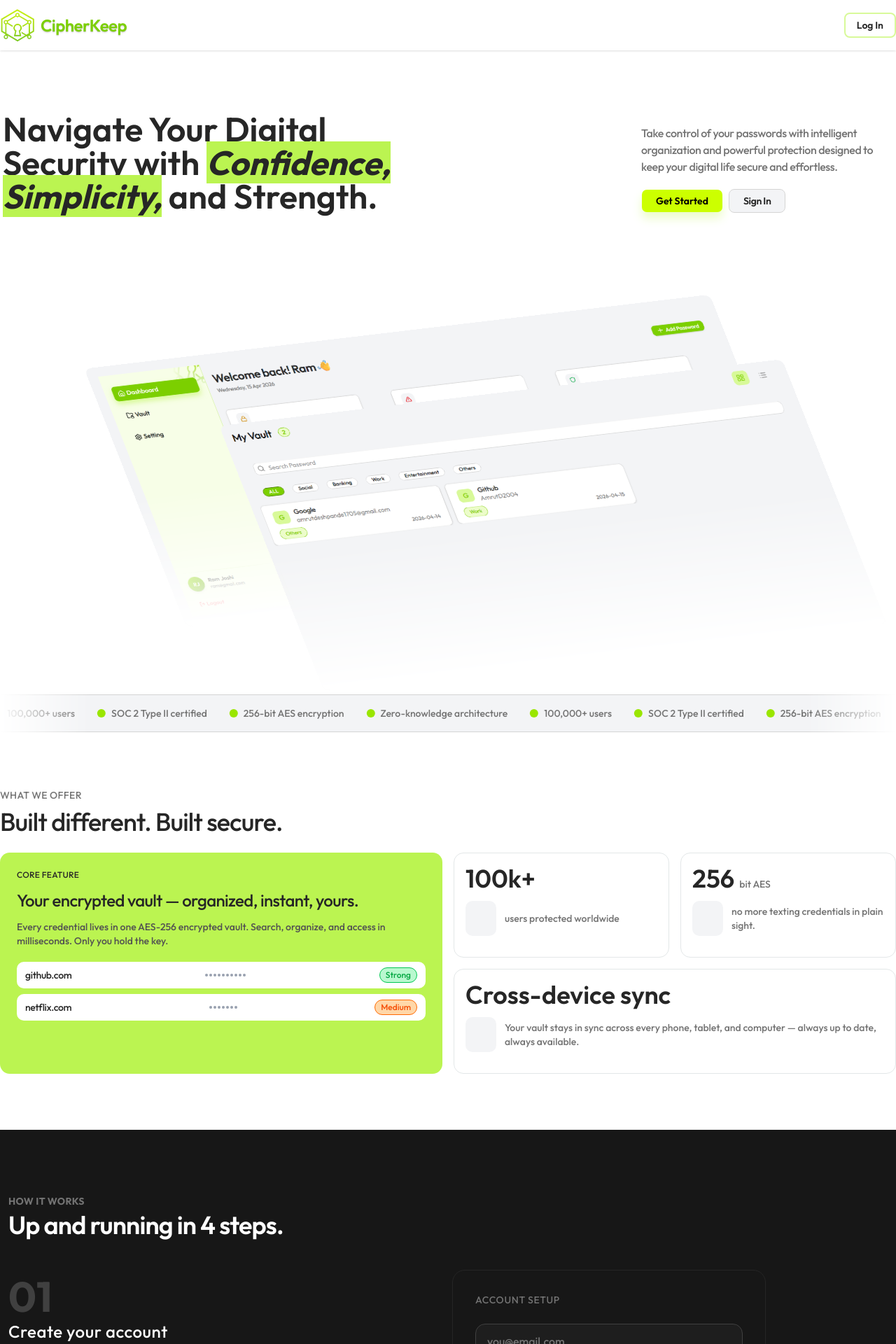
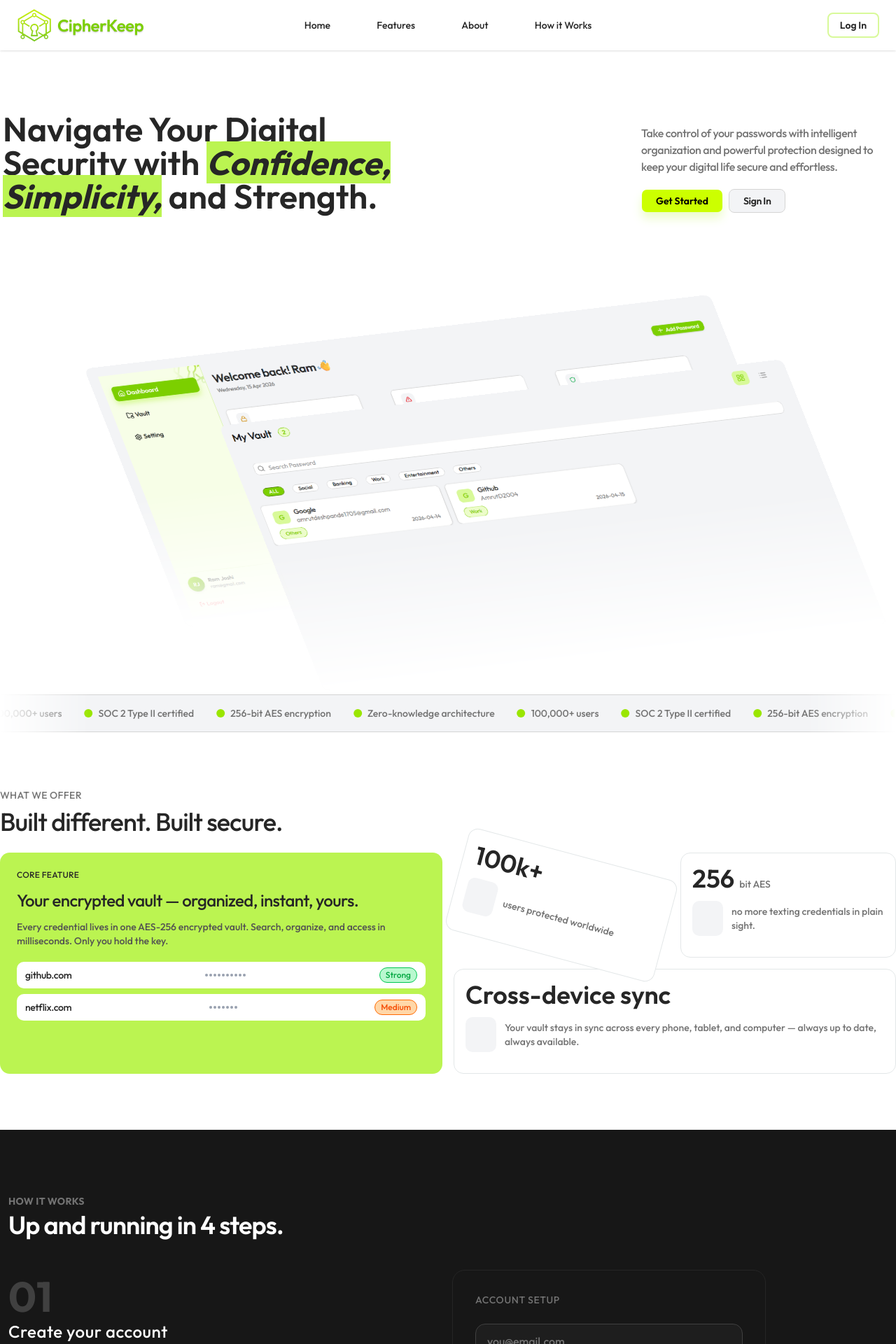
Before and after one commit to AmrutD2004/CipherKeep-Password-Storer, a React (Vite) app in the folder frontend/: page / in a window 1280 px wide. Shown: the top 1920 px of the page at 70% size. Built offline with nearby package versions, Linux system fonts and the light colour scheme; no server answers; some icons are missing; a web font is replaced by a local one.

Commit message:
Added some framer motion to landing page

```diff
--- a/frontend/src/api/endpoint.ts
+++ b/frontend/src/api/endpoint.ts
@@ -2,7 +2,7 @@ import axios from 'axios'
 
 
 const api = axios.create({
-    baseURL : "http://localhost:4000/",
+    baseURL : import.meta.env.VITE_BASE_URL,
     withCredentials : true
 })
 
--- a/frontend/src/components/Navbar.tsx
+++ b/frontend/src/components/Navbar.tsx
@@ -3,40 +3,49 @@ import { Link, useNavigate } from 'react-router-dom'
 import { Button } from './ui/button'
 import {Menu, X} from 'lucide-react'
 import { AuthContext } from '@/context/authContext'
+
 const Navbar = () => {
     const [menu, setMenu] = useState(false)
     const {isLoggedIn} = useContext(AuthContext)
     const navigate = useNavigate()
+
   return (
     <div className='w-full bg-white/30 fixed top-0 shadow backdrop-blur-xl z-50'>
-        <div className='max-w-7xl mx-auto'>
-            <div className='hidden lg:flex w-full items-center justify-between '>
-                <Link to={'/'} className='flex items-center justify-center py-3 gap-2'>
+        <div className='max-w-7xl mx-auto w-full'>
+            <div className='hidden lg:flex w-full items-center justify-between px-6'>
+                <Link to={'/'} className='flex items-center justify-start py-3 gap-2 w-full'>
                     <img src='./Logo.png' alt='logo.png' width={50}/>
                     <label className='font-semibold tracking-tight text-lime-500 text-2xl text-shadow-sm'>CipherKeep</label>
                 </Link>
-                <div className='flex items-center justify-center gap-1'>
-
-                {isLoggedIn ? <Button onClick={() => navigate('/dashboard')} className='px-4 py-4 bg-transparent text-neutral-800 hover:bg-lime-100 transition-all duration-200 text-sm font-semibold border-2 border-lime-200 hover:border-lime-300  '>Dashboard</Button> :
-                <Button onClick={() => navigate('/auth')} className='px-4 py-4 bg-transparent text-neutral-800 hover:bg-lime-100 transition-all duration-200 text-sm font-semibold border-2 border-lime-200 hover:border-lime-300  '>Log In</Button>}
+                <div className='flex items-center justify-between w-full gap-6'>
+                    <a href="#home" className='text-neutral-800 hover:text-lime-500 transition-colors text-sm font-medium'>Home</a>
+                    <a href="#features" className='text-neutral-800 hover:text-lime-500 transition-colors text-sm font-medium'>Features</a>
+                    <a href="#about" className='text-neutral-800 hover:text-lime-500 transition-colors text-sm font-medium'>About</a>
+                    <a href="#how-it-works" className='text-neutral-800 hover:text-lime-500 transition-colors text-sm font-medium'>How it Works</a>
+                </div>
+                <div className='flex items-center justify-end gap-1 w-full'>
+                    {isLoggedIn ? <Button onClick={() => navigate('/dashboard')} className='px-4 py-4 bg-transparent text-neutral-800 hover:bg-lime-100 transition-all duration-200 text-sm font-semibold border-2 border-lime-200 hover:border-lime-300'>Dashboard</Button> :
+                    <Button onClick={() => navigate('/auth')} className='px-4 py-4 bg-transparent text-neutral-800 hover:bg-lime-100 transition-all duration-200 text-sm font-semibold border-2 border-lime-200 hover:border-lime-300'>Log In</Button>}
                 </div>
             </div>
-            <div className='lg:hidden flex w-full items-center justify-between mx-3'>
+            <div className='lg:hidden flex w-full items-center justify-between px-3'>
                 <Link to={'/'} className='flex items-center justify-center py-3 gap-2'>
                     <img src='./Logo.png' alt='logo.png' width={25}/>
                     <label className='font-semibold tracking-tight text-lime-500 text-lg text-shadow-sm'>CipherKeep</label>
                 </Link>
-                <button onClick={() => setMenu(!menu)} className='me-4 p-2 bg-lime-100 rounded-lg cursor-pointer hover:bg-lime-200 transition-colors duration-200'><Menu size={18}/></button>
+                <button onClick={() => setMenu(!menu)} className='p-2 bg-lime-100 rounded-lg cursor-pointer hover:bg-lime-200 transition-colors duration-200'><Menu size={18}/></button>
             </div>
-
         </div>
         {menu && (
             <div className='lg:hidden w-full bg-white px-3 py-3 fixed top-12 shadow'>
                 <div className='w-full flex justify-end'>
                     <button className='p-2 bg-gray-100 rounded-lg text-red-500' onClick={() => setMenu(false)}><X size={18}/></button>
                 </div>
-                {isLoggedIn ? <Button onClick={() => navigate('/dashboard')} className='px-3 py-4 bg-transparent text-neutral-800 hover:underline hover:bg-transparent text-base font-semibold w-full'>Dashboard</Button> : <div className='w-full flex flex-col items-start justify-start gap-1'>
-                    <Button onClick={() => navigate('/auth')} className='px-3 py-4 bg-transparent text-neutral-800 hover:underline hover:bg-transparent text-base font-semibold w-full'>Log In</Button>
+                <a href="#features" className='px-3 py-4 block text-neutral-800 hover:underline text-base font-semibold w-full'>Features</a>
+                <a href="#about" className='px-3 py-4 block text-neutral-800 hover:underline text-base font-semibold w-full'>About</a>
+                <a href="#how-it-works" className='px-3 py-4 block text-neutral-800 hover:underline text-base font-semibold w-full'>How it Works</a>
+                {isLoggedIn ? <Button onClick={() => navigate('/dashboard')} className='px-3 py-4 bg-transparent text-neutral-800 hover:underline text-base font-semibold w-full'>Dashboard</Button> : <div className='w-full flex flex-col items-start justify-start gap-1'>
+                    <Button onClick={() => navigate('/auth')} className='px-3 py-4 bg-transparent text-neutral-800 hover:underline text-base font-semibold w-full'>Log In</Button>
                     <Button onClick={() => navigate('/auth')} className='px-3 py-4 shadow-sm text-base font-semibold w-full bg-lime-300 text-neutral-800'>Get Started</Button>
                 </div>}
             </div>
--- /dev/null
+++ b/frontend/src/components/landing/Footer.tsx
@@ -0,0 +1,90 @@
+import React from 'react'
+
+const Footer = () => {
+  const currentYear = new Date().getFullYear()
+
+  return (
+    <footer className="bg-neutral-900 border-t border-neutral-800 mt-20">
+      {/* Main Footer */}
+      <div className="max-w-7xl mx-auto px-4 sm:px-6 lg:px-0 py-12 lg:py-16">
+        <div className="grid grid-cols-1 lg:grid-cols-4 gap-8 lg:gap-12">
+
+          {/* Brand Column */}
+          <div className="lg:col-span-1">
+            <div className="flex items-center gap-2 mb-4">
+              <img width={50} src="/Logo.png" alt="" />
+              <span className="text-white font-semibold text-xl tracking-tight">CipherKeep</span>
+            </div>
+            <p className="text-neutral-400 text-sm leading-relaxed mb-6 max-w-sm">
+              Secure password management built for the modern world. Your vault, encrypted, organized, and always accessible.
+            </p>
+
+            {/* Newsletter */}
+            <div className="space-y-3">
+              <label className="text-sm font-medium text-neutral-300">Subscribe to our newsletter</label>
+              <div className="flex gap-2">
+                <input
+                  type="email"
+                  placeholder="you@email.com"
+                  className="flex-1 bg-neutral-800 border border-neutral-700 rounded-lg px-3 py-2 text-sm text-white placeholder-neutral-500 focus:outline-none focus:border-lime-400 focus:ring-1 focus:ring-lime-400 transition-all"
+                />
+                <button className="bg-lime-400 hover:bg-lime-300 text-black font-semibold px-4 py-2 rounded-lg text-sm transition-all duration-200">
+                  Join
+                </button>
+              </div>
+            </div>
+          </div>
+
+          {/* Features */}
+          <div>
+            <h3 className="text-white font-semibold text-sm mb-4 uppercase tracking-wide">Features</h3>
+            <ul className="space-y-2">
+              <li><a href="#features" className="text-neutral-400 text-sm hover:text-lime-400 transition-colors">features</a></li>
+            </ul>
+          </div>
+
+          {/* How It Works */}
+          <div>
+            <h3 className="text-white font-semibold text-sm mb-4 uppercase tracking-wide">How It Works</h3>
+            <ul className="space-y-2">
+              <li><a href="#how-it-works" className="text-neutral-400 text-sm hover:text-lime-400 transition-colors">how-it-works</a></li>
+            </ul>
+          </div>
+
+          {/* What We Offer */}
+          <div>
+            <h3 className="text-white font-semibold text-sm mb-4 uppercase tracking-wide">What We Offer</h3>
+            <ul className="space-y-2">
+              <li><a href="#what-we-offer" className="text-neutral-400 text-sm hover:text-lime-400 transition-colors">what-we-offer</a></li>
+            </ul>
+          </div>
+        </div>
+
+        {/* Bottom Bar */}
+        <div className="border-t border-neutral-800 mt-12 pt-8 flex flex-col lg:flex-row items-center justify-between gap-4">
+          <p className="text-neutral-500 text-sm">
+            © {currentYear} CipherKeep. All rights reserved.
+          </p>
+        </div>
+
+        {/* Security Badge */}
+        <div className="mt-8 flex items-center justify-center lg:justify-start gap-6 text-xs text-neutral-500">
+          <div className="flex items-center gap-2">
+            <div className="w-2 h-2 bg-lime-400 rounded-full"></div>
+            <span>256-bit AES Encryption</span>
+          </div>
+          <div className="flex items-center gap-2">
+            <div className="w-2 h-2 bg-lime-400 rounded-full"></div>
+            <span>Zero-Knowledge Architecture</span>
+          </div>
+          <div className="flex items-center gap-2">
+            <div className="w-2 h-2 bg-lime-400 rounded-full"></div>
+            <span>SOC 2 Type II Certified</span>
+          </div>
+        </div>
+      </div>
+    </footer>
+  )
+}
+
+export default Footer
--- a/frontend/src/components/landing/Hero.tsx
+++ b/frontend/src/components/landing/Hero.tsx
@@ -8,16 +8,88 @@ const Hero = () => {
     return (
         <>
             <div className='w-full grid grid-cols-1 lg:grid-cols-2 gap-4 px-1 relative'>
-                <div className='lg:w-145 text-neutral-800'>
-                    <h1 className='text-5xl font-semibold'>Navigate Your Digital Security with <span className='bg-lime-300 italic font-bold'>Confidence, Simplicity,</span> and Strength.</h1>
-                </div>
-                <div className='w-full flex flex-col items-start lg:items-end justify-end'>
+                <motion.div
+                    initial={{
+                        opacity: 0,
+                        x: -50,
+                        y: -20,
+                        rotate: -20
+                    }}
+                    animate={{
+                        opacity: 1,
+                        x: 0,
+                        y: 0,
+                        rotate: 0
+                    }}
+                    transition={{
+                        duration: 0.5,
+                        ease: 'easeInOut',
+                        delay: 0.1
+                    }}
+                    className='lg:w-145 text-neutral-800'>
+                    <h1 className='text-5xl font-semibold'>Navigate Your Digital Security with <motion.span
+                        initial={{
+                            opacity: 0,
+                            x: -50,
+                            filter: "blur(5px)",
+
+                        }}
+                        animate={{
+                            opacity: 1,
+                            x: 0,
+                            filter: "blur(0px)",
+                        }}
+                        transition={{
+                            duration: 0.6,
+                            ease: "easeOut",
+                            delay: 0.3
+                        }}
+                        className="bg-lime-300 italic font-bold"
+                    >
+                        Confidence, Simplicity,
+                    </motion.span> and Strength.</h1>
+                </motion.div>
+                <motion.div
+                    initial={{
+                        opacity: 0,
+                        x: 20,
+                        y: 20,
+                        rotateX: -80,
+                        rotateZ: 20
+                    }}
+                    animate={{
+                        opacity: 1,
+                        x: 0,
+                        y: 0,
+                        rotateX: 0,
+                        rotateZ: 0
+                    }}
+                    transition={{
+                        duration: 0.5,
+                        ease: 'easeInOut',
+                        delay: 0.1
+                    }}
+                    className='w-full flex flex-col items-start lg:items-end justify-end'>
                     <p className='lg:w-90 text-base tracking-tight text-neutral-500 font-medium'>Take control of your passwords with intelligent organization and powerful protection designed to keep your digital life secure and effortless.</p>
-                    <div className='flex items-start justify-start gap-2 mt-5 lg:w-90'>
+                    <motion.div
+                        initial={{
+                            opacity: 0,
+                            x: 10,
+                        }}
+                        animate={{
+                            opacity: 1,
+                            x: 0,
+                        }}
+                        transition={{
+                            duration: 0.3,
+                            ease: 'easeInOut',
+                            delay: 0.8
+                        }}
+                        className='flex items-start justify-start gap-2 mt-5 lg:w-90'>
                         <Button onClick={() => navigate('/auth')} className='px-5 py-4  text-sm font-semibold bg-[#CCFF00] text-black transition-colors duration-200 hover:bg-lime-300 drop-shadow-xl drop-shadow-lime-100'>Get Started</Button>
                         <Button onClick={() => navigate('/auth')} className='px-5 py-4 text-sm tracking-tight font-semibold bg-gray-100 border border-neutral-300 hover:bg-gray-200 transition-colors duration-200 text-neutral-800 '>Sign In</Button>
-                    </div>
-                </div>
+                    </motion.div>
+                </motion.div>
 
             </div>
             <motion.div
@@ -27,6 +99,10 @@ const Hero = () => {
 
                 }}
                 animate={{
+                    opacity: 1,
+                    y: 10
+                }}
+                whileInView={{
                     opacity: 1,
                     y: 10
                 }}
@@ -51,6 +127,10 @@ const Hero = () => {
                     opacity: 1,
                     y: 0
                 }}
+                whileInView={{
+                    opacity: 1,
+                    y: 0
+                }}
                 transition={{
                     duration: 0.3,
                     ease: 'easeInOut',
--- a/frontend/src/components/landing/WhatweOffer.tsx
+++ b/frontend/src/components/landing/WhatweOffer.tsx
@@ -1,9 +1,26 @@
 import { Mobile, Profile2User, Shield } from 'iconsax-reactjs';
 import React from 'react'
+import { motion } from 'motion/react';
 
 const WhatweOffer = () => {
     return (
-        <div className='max-w-7xl mx-auto px-4 sm:px-6 lg:px-0'>
+        <motion.div
+        initial={{
+            opacity : 0,
+            filter : 'blur(8px)',
+            scale : 0.8,
+        }}
+        whileInView={{
+            opacity : 1,
+            filter : 'blur(0px)',
+            scale : 1,
+
+        }}
+        transition={{
+            duration : 0.5,
+            ease : 'easeInOut',
+        }}
+        className='max-w-7xl mx-auto px-4 sm:px-6 lg:px-0'>
             <div className='flex flex-col items-start justify-start gap-2'>
                 <h2 className='uppercase tracking-wide text-xs sm:text-sm text-neutral-500'>What we offer</h2>
                 <h1 className='text-3xl sm:text-4xl tracking-tight text-neutral-800'>Built different. Built secure.</h1>
@@ -46,7 +63,22 @@ const WhatweOffer = () => {
                 </div>
 
                 {/* Stats card - full width on mobile */}
-                <div className="col-span-1 md:col-span-1 row-span-1 bg-white border rounded-xl p-4 hover:bg-gray-50 hover:scale-[1.02] transition-all duration-200">
+                <motion.div
+                initial={{
+                    rotate : 0
+                }}
+                whileInView={{
+                    rotate : 15,
+                }}
+                whileHover={{
+                    rotate : 0
+                }}
+                transition={{
+                    delay : 0.5,
+                    // ease : 'easeInOut',
+
+                }}
+                className="col-span-1 md:col-span-1 row-span-1 bg-white border rounded-xl p-4 hover:bg-gray-50 hover:scale-[1.02] transition-all duration-200">
                     <h1 className='text-3xl sm:text-4xl font-semibold text-neutral-800'>100k+</h1>
                     <div className='w-full flex items-center gap-3 mt-3'>
                         <span className='p-2 bg-gray-100 rounded-lg flex-shrink-0'>
@@ -54,7 +86,7 @@ const WhatweOffer = () => {
                         </span>
                         <p className='text-sm text-neutral-500'>users protected worldwide</p>
                     </div>
-                </div>
+                </motion.div>
 
                 {/* Encryption card */}
                 <div className="col-span-1 md:col-span-1 row-span-1 bg-white border rounded-xl p-4 hover:bg-gray-50 hover:scale-[1.02] transition-all duration-200">
@@ -79,7 +111,7 @@ const WhatweOffer = () => {
                 </div>
 
             </div>
-        </div>
+        </motion.div>
     )
 }
 
--- a/frontend/src/index.css
+++ b/frontend/src/index.css
@@ -128,6 +128,7 @@
     }
   html {
     @apply font-sans font-medium;
+    scroll-behavior: smooth;
     }
 }
 
--- a/frontend/src/pages/landing/Landing.tsx
+++ b/frontend/src/pages/landing/Landing.tsx
@@ -1,4 +1,5 @@
 import Carousel from '@/components/Carousel'
+import Footer from '@/components/landing/Footer'
 import Hero from '@/components/landing/Hero'
 import HowitWork from '@/components/landing/HowitWork'
 import WhatweOffer from '@/components/landing/WhatweOffer'
@@ -11,17 +12,18 @@ const Landing = () => {
       <Navbar />
       <div className='w-full flex flex-col space-y-[10vh]'>
         <div className='h-[10vh]'></div>
-        <div className='max-w-7xl mx-auto w-full'>
+        <div className='max-w-7xl mx-auto w-full ' id='home'>
           <Hero />
         </div>
         <Carousel />
-        <div>
+        <div id='features'>
           <WhatweOffer />
         </div>
-        <div className='bg-neutral-900'>
+        <div className='bg-neutral-900' id='how-it-works'>
           <HowitWork />
         </div>
       </div>
+
     </>
   )
 }
```
Also changed, not shown: frontend/src/components/landing/HowitWork.tsx (+15 -8 lines). Lines whose indentation alone changed are shown as unchanged.
